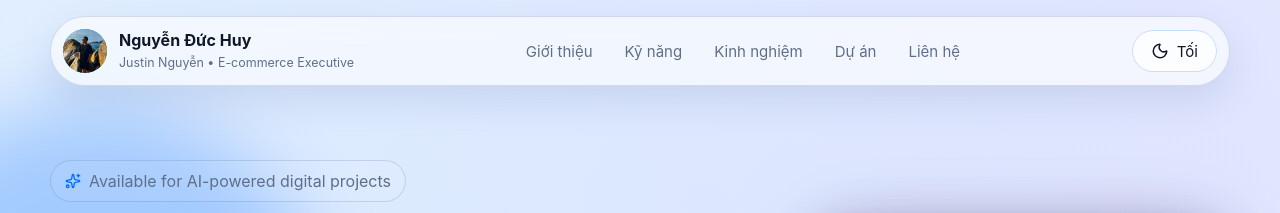
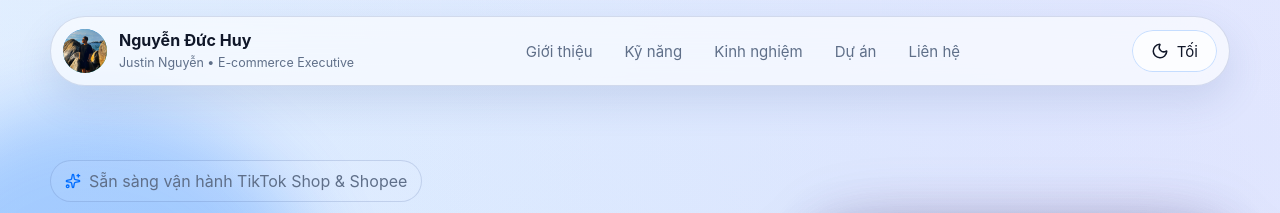
Before and after one commit to JustinNguyen9979/cv, a React (Vite) app: page / in a window 1280 px wide. Shown: the top 213 px of the page. Built offline with nearby package versions, Linux system fonts and the light colour scheme.

Commit message:
Sửa thông tin

```diff
--- a/src/components/Hero.jsx
+++ b/src/components/Hero.jsx
@@ -31,7 +31,7 @@ export default function Hero({ data }) {
       <div className="hero-content">
         <div className="status-pill">
           <Sparkles size={16} />
-          <span>Available for AI-powered digital projects</span>
+          <span>Sẵn sàng vận hành TikTok Shop & Shopee</span>
         </div>
 
         <h1>
```
